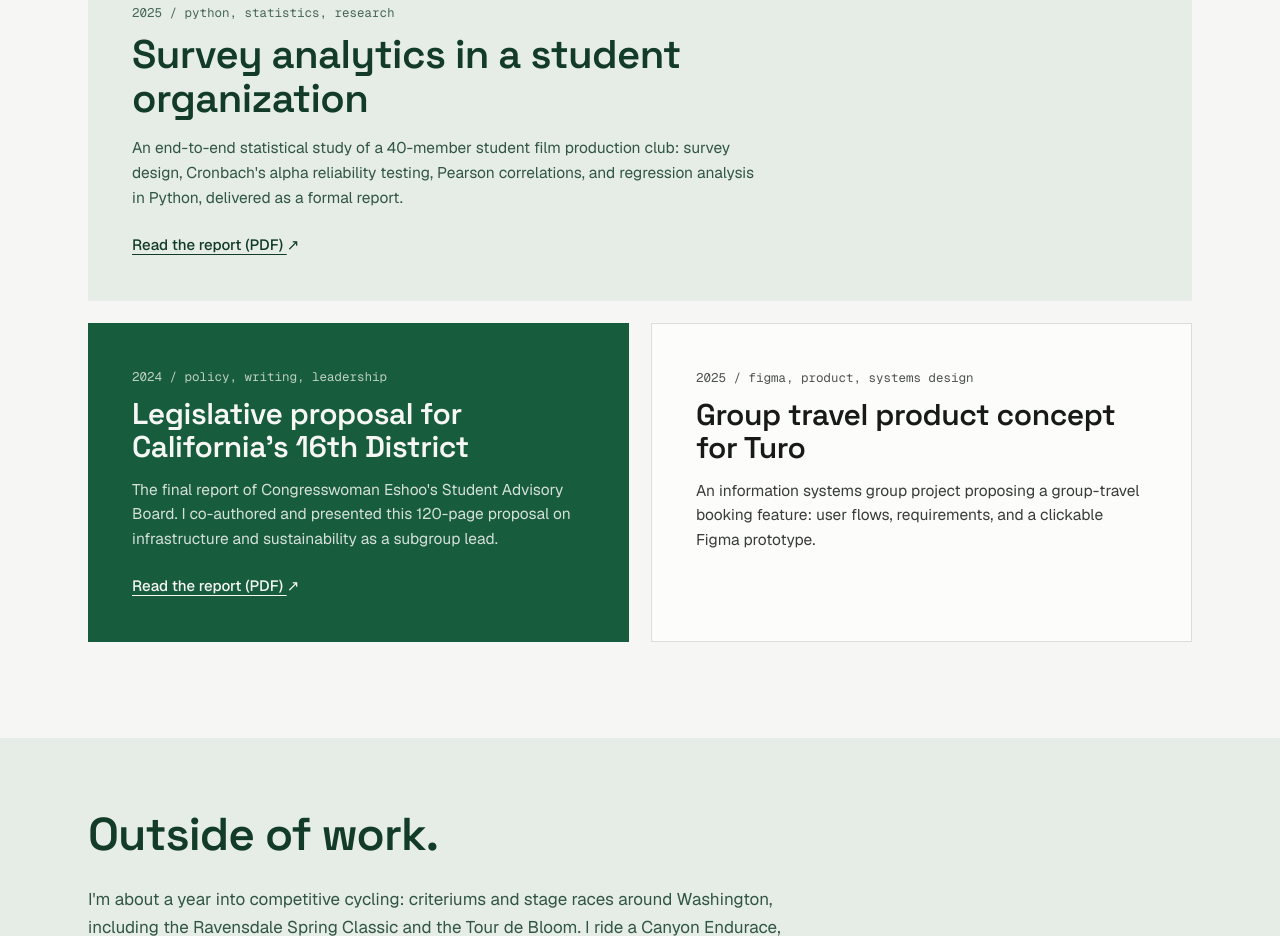
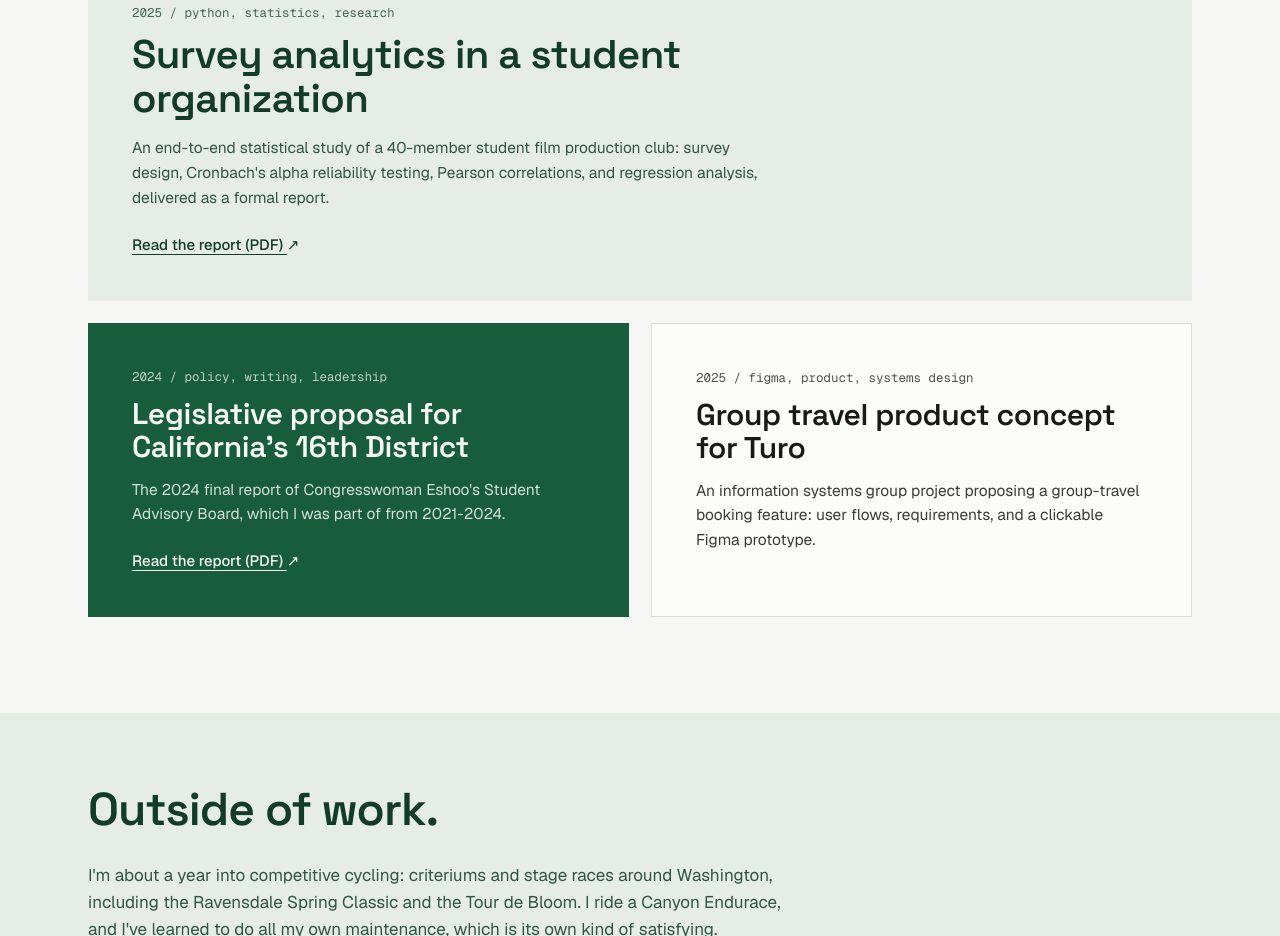
Before and after one commit to matthewdmueller/mywebsite, a plain HTML site: page index.html in a window 1280 px wide. Shown: the part 3245-4181 px from the top of the page. Drawn offline with Linux system fonts and the light colour scheme.

Commit message:
Update index.html

```diff
--- a/index.html
+++ b/index.html
@@ -152,7 +152,7 @@ const SITE = {
     {
       title: "Survey analytics in a student organization",
       year: "2025",
-      blurb: "An end-to-end statistical study of a 40-member student film production club: survey design, Cronbach's alpha reliability testing, Pearson correlations, and regression analysis in Python, delivered as a formal report.",
+      blurb: "An end-to-end statistical study of a 40-member student film production club: survey design, Cronbach's alpha reliability testing, Pearson correlations, and regression analysis, delivered as a formal report.",
       tags: ["python", "statistics", "research"],
       link: "files/mgmt-300-final-report.pdf",
       linkLabel: "Read the report (PDF)",
@@ -161,7 +161,7 @@ const SITE = {
     {
       title: "Legislative proposal for California's 16th District",
       year: "2024",
-      blurb: "The final report of Congresswoman Eshoo's Student Advisory Board. I co-authored and presented this 120-page proposal on infrastructure and sustainability as a subgroup lead.",
+      blurb: "The 2024 final report of Congresswoman Eshoo's Student Advisory Board, which I was part of from 2021-2024.",
       tags: ["policy", "writing", "leadership"],
       link: "files/2024-sab-final-report.pdf",
       linkLabel: "Read the report (PDF)",
```
